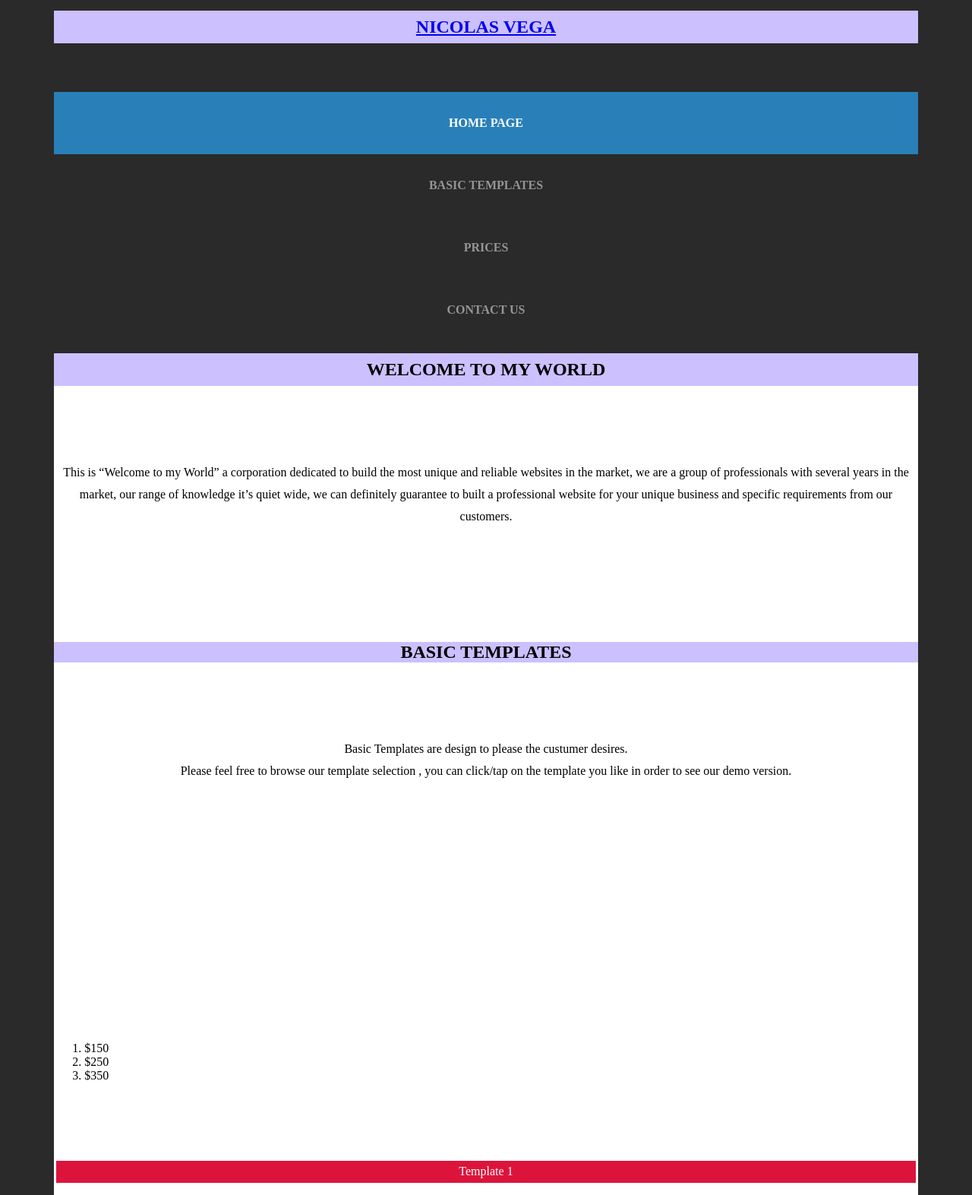
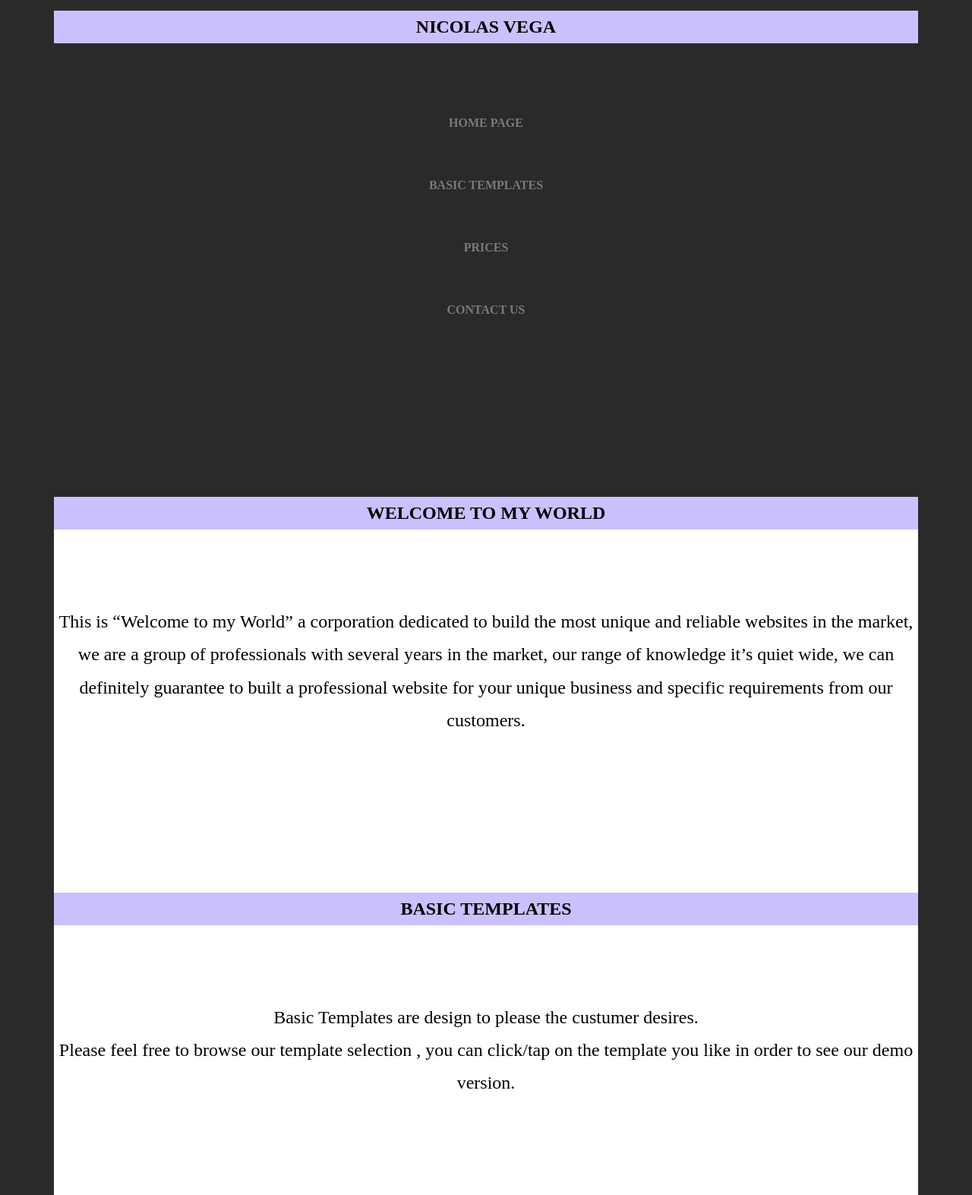
Before and after one commit to gotetsu/Marketing-Page-extra-, a plain HTML site: page index.html in a window 1280 px wide. Shown: the part 580-2153 px from the top of the page at 76% size. Drawn offline with Linux system fonts and the light colour scheme.

Commit message:
final update Ipad

```diff
--- a/css/style.css
+++ b/css/style.css
@@ -1,4 +1,3 @@
-
 body {
 	background: #2a2a2a;
 }
@@ -15,15 +14,12 @@ body {
 }
 
 ul {
-
 	margin-top: 0;
 	padding: 0;
 }
+
 ol {
-
-
-margin-top: 30%;
-
+	margin-top: 30%;
 }
 
 p, h1 {
@@ -32,16 +28,14 @@ p, h1 {
 	line-height: 180%;
 }
 
-h1, h2 {
+h1,{
 	text-transform: uppercase;
 	font-size: x-large;
 	text-align: center;
 	background-color: pink;
 }
 
-h2 {
-	margin-top: 150px;
-}
+
 
 p {
 	margin-top: 100px;
@@ -56,18 +50,13 @@ p {
 	margin-bottom: 4em;
 }
 
-#logo{
+#logo {
 	text-decoration: none;
 	color: rgb(41, 37, 37);
 	margin-bottom: 4em;
 }
 
-#logo img {
-	display: inline-block;
-	margin-bottom: 1em;
-	border-radius: 20%;
-	width: 100%;
-}
+
 
 .template {
 	color: white;
@@ -75,26 +64,35 @@ p {
 	text-align: center;
 	background-color: crimson;
 }
+.title {
+margin-top: 25%;
+
+
+}
 
 img, template {
 	max-width: 100%;
-
 }
 
-#menu li a, #menu li span {
+a, span {
 	display: block;
 	padding: 2em 1.5em;
 	text-align: center;
 	text-decoration: none;
 	text-transform: uppercase;
 	font-weight: 700;
-	color: rgba(255, 255, 255, 0.5);
+	color: rgba(209, 197, 209, 0.5);
+}
+a:hover{
+color: rgb(158, 157, 241);
+background: #283b72;
+
+}
+a:active{
+	color:red;
+
 }
 
-#menu .menu1 a {
-	background: #2980b9;
-	color: rgba(255, 255, 255, 1);
-}
 
 #main {
 	width: auto;
@@ -121,7 +119,7 @@ img, template {
 
 @media (min-width: 768px) {
 	.wrap {
-		width: 90%;
+		width: 100%;
 		margin: 0 auto;
 	}
 	h1, h2 {
@@ -138,6 +136,36 @@ img, template {
 		border-color: rgb(255, 0, 157);
 		width: 85%;
 	}
+	a:hover{
+		color: rgb(135, 220, 235);
+		background: #047386;
+
+		}
+		a:active{
+			color:red;
+
+		}
+		p {
+font-size: 150%;
+
+
+		}
+		.title {
+margin-top: 18%;
+
+		}
+		ol {
+			font-size: 200%;
+			line-height: 200%;
+
+}
+#pic {
+	display: block;
+	margin-left: auto;
+	margin-right: auto;
+	margin-top: 10%;
+	width: 80%;
+  }
 }
 
 @media (min-width: 1024px) {
@@ -145,4 +173,15 @@ img, template {
 		width: 90%;
 		margin: 0 auto;
 	}
+	a:hover{
+		color: rgb(135, 220, 235);
+		background: #260db3;
+
+		}
+		a:active{
+			color:red;
+
+		}
+
+		}
 }
--- a/index.html
+++ b/index.html
@@ -13,12 +13,12 @@
 		<div id="header">
 			<div id="logo">
 				<img src="image/profile.jpg" alt="crab picture" />
-				<h1><a href="#home">Nicolas Vega</a></h1>
+				<h1>Nicolas Vega</h1>
 			</div>
 			<div id="menu">
 				<nav>
 					<ul>
-					<li class="menu1"><a href="#">Home page</a></li>
+						<li class="menu1"><a href="#home">Home page</a></li>
 
 						<li><a href="#templates">Basic Templates </a></li>
 						<li><a href="#templates">Prices</a></li>
@@ -37,7 +37,8 @@
 
 				</div>
 				<article>
-				<p>This is “Welcome to my World” a corporation dedicated to build the most unique and reliable websites
+					<p>This is “Welcome to my World” a corporation dedicated to build the most unique and reliable
+						websites
 						in the market, we are a group of professionals with several years in the market, our range of
 						knowledge it’s quiet wide, we can definitely guarantee to built a professional website for your
 						unique business and specific requirements from our customers.</p>
@@ -46,9 +47,10 @@
 			</div>
 			<div id="templates">
 				<div class="title">
-					<h2>Basic templates</h2>
+					<h1>Basic templates</h1>
 					<p>Basic Templates are design to please the custumer desires.<br>
-						Please feel free to browse our template selection , you can click/tap on the template you like in order to see our demo version.
+						Please feel free to browse our template selection , you can click/tap on the template you like
+						in order to see our demo version.
 					</p>
 					<ol>
 						<li>$150</li>
@@ -58,15 +60,15 @@
 				</div>
 				<ul class="style1">
 					<li class="first">
-						<p class="template">Template 1</p> <img src="/image/template1.png" alt="css template1">
+						<p class="template">Template 1</p> <img id="pic" src="/image/template1.png" alt="css template1">
 
 					</li>
 					<li>
-						<p class="template">Template 2</p> <img src="/image/template2.png" alt="css template2">
+						<p class="template">Template 2</p> <img id="pic" src="/image/template2.png" alt="css template2">
 
 					</li>
 					<li>
-						<p class="template">Template 3</p> <img src="/image/template3.png" alt="Css Template 3">
+						<p class="template">Template 3</p> <img id="pic" src="/image/template3.png" alt="Css Template 3">
 
 					</li>
 
@@ -77,7 +79,7 @@
 			<p> <a href="#header">Home </a></p>
 
 			<div id="copyright">
-				<span>&copy; Welcome To My World. All rights reserved.
+				<span>&copy; Welcome To My World 2020. All rights reserved.
 				</span>
 			</div>
 		</div>
```
Lines whose indentation alone changed are shown as unchanged.
